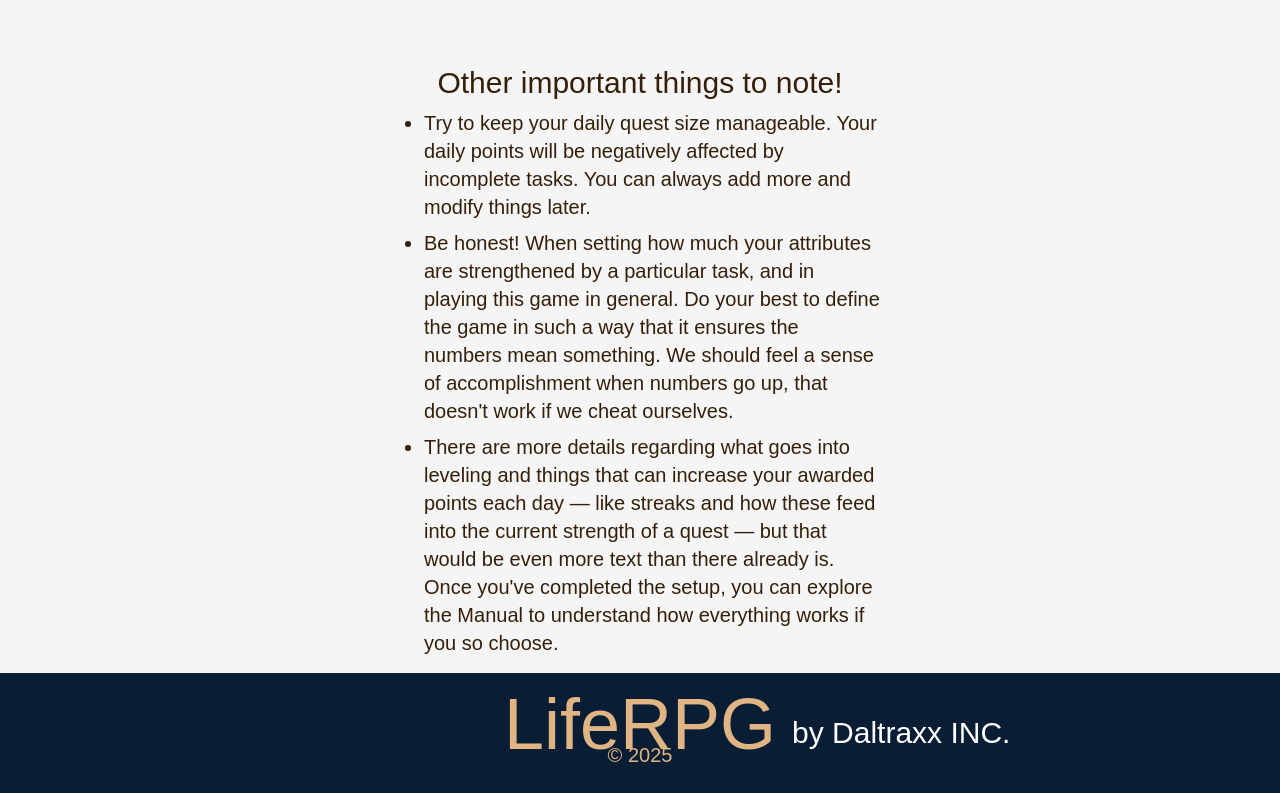
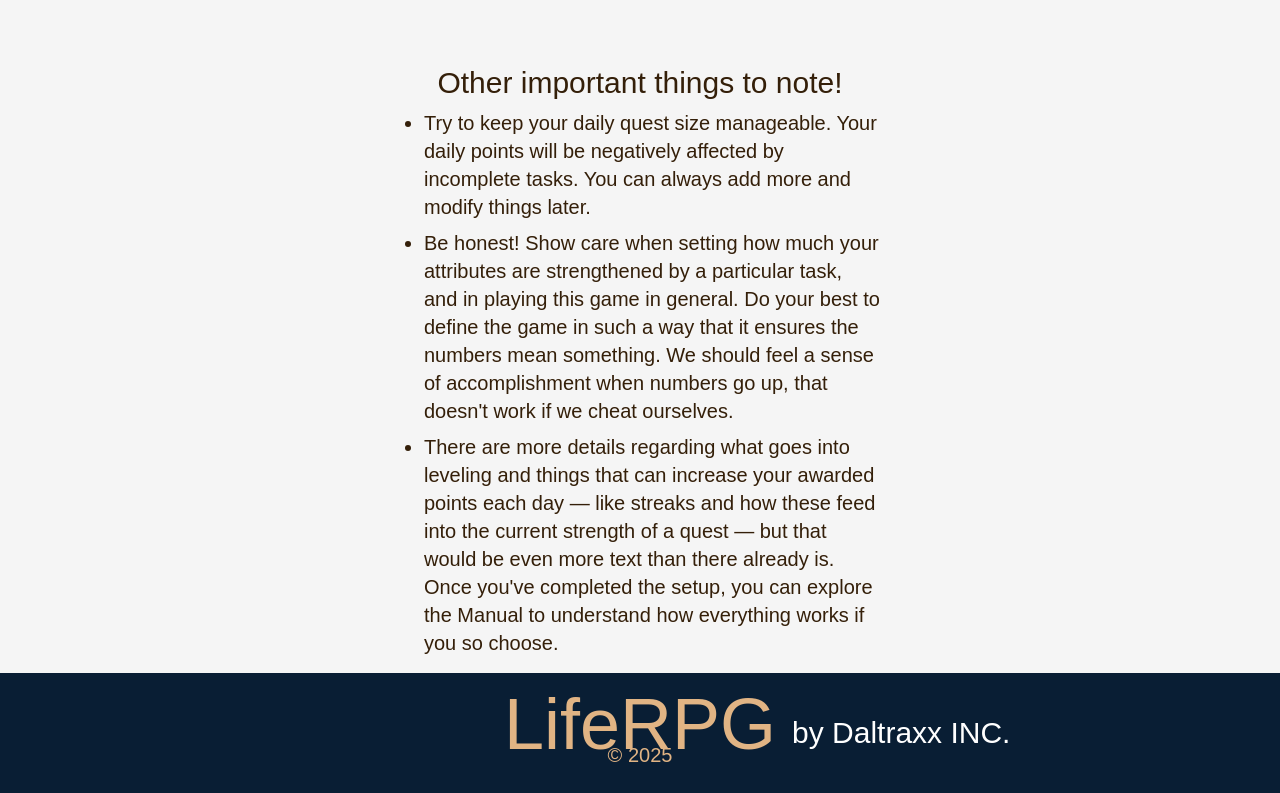
Before and after one commit to Daltraxx/life-rpg, a Next.js app: page /account-setup in a window 1280 px wide. Shown: the part 1295-2088 px from the top of the page. Built offline with nearby package versions, Linux system fonts and the light colour scheme; no server answers; the database is empty; a web font is replaced by a local one.

Commit message:
update copy

```diff
--- a/src/copy/account-creation/account-setup/intro.ts
+++ b/src/copy/account-creation/account-setup/intro.ts
@@ -69,7 +69,7 @@ const introCopy: IntroCopy = {
           text: "Try to keep your daily quest size manageable. Your daily points will be negatively affected by incomplete tasks. You can always add more and modify things later.",
         },
         {
-          text: "Be honest! When setting how much your attributes are strengthened by a particular task, and in playing this game in general. Do your best to define the game in such a way that it ensures the numbers mean something. We should feel a sense of accomplishment when numbers go up, that doesn't work if we cheat ourselves.",
+          text: "Be honest! Show care when setting how much your attributes are strengthened by a particular task, and in playing this game in general. Do your best to define the game in such a way that it ensures the numbers mean something. We should feel a sense of accomplishment when numbers go up, that doesn't work if we cheat ourselves.",
         },
         {
           text: "There are more details regarding what goes into leveling and things that can increase your awarded points each day — like streaks and how these feed into the current strength of a quest — but that would be even more text than there already is. Once you've completed the setup, you can explore the Manual to understand how everything works if you so choose.",
```
